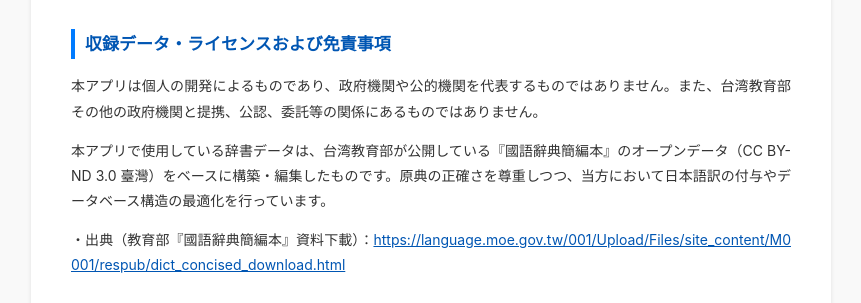
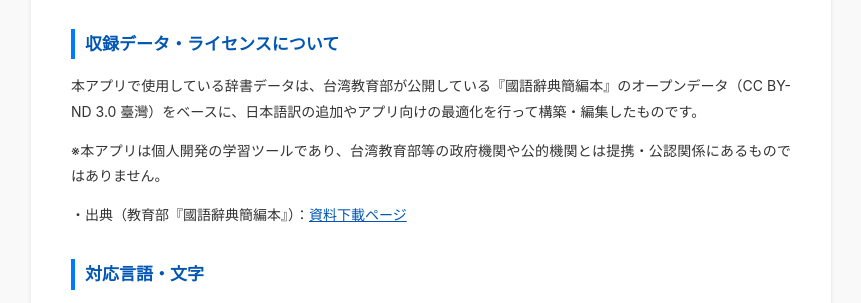
Before and after one commit to twjp-official/twjp-official.github.io, a plain HTML site: page index.html in a window 1280 px wide. Shown: the part 1440-1743 px from the top of the page, without its empty margins (209-1070 px from the left). Drawn offline with Linux system fonts and the light colour scheme.

Commit message:
Update index.html

```diff
--- a/index.html
+++ b/index.html
@@ -185,10 +185,10 @@
             </ul>
         </div>
 
-        <h2>収録データ・ライセンスおよび免責事項</h2>
-        <p>本アプリは個人の開発によるものであり、政府機関や公的機関を代表するものではありません。また、台湾教育部その他の政府機関と提携、公認、委託等の関係にあるものではありません。</p>
-        <p>本アプリで使用している辞書データは、台湾教育部が公開している『國語辭典簡編本』のオープンデータ（CC BY-ND 3.0 臺灣）をベースに構築・編集したものです。原典の正確さを尊重しつつ、当方において日本語訳の付与やデータベース構造の最適化を行っています。</p>
-        <p>・出典（教育部『國語辭典簡編本』資料下載）：<a href="https://language.moe.gov.tw/001/Upload/Files/site_content/M0001/respub/dict_concised_download.html" target="_blank" rel="noopener noreferrer">https://language.moe.gov.tw/001/Upload/Files/site_content/M0001/respub/dict_concised_download.html</a></p>
+        <h2>収録データ・ライセンスについて</h2>
+        <p>本アプリで使用している辞書データは、台湾教育部が公開している『國語辭典簡編本』のオープンデータ（CC BY-ND 3.0 臺灣）をベースに、日本語訳の追加やアプリ向けの最適化を行って構築・編集したものです。</p>
+        <p>※本アプリは個人開発の学習ツールであり、台湾教育部等の政府機関や公的機関とは提携・公認関係にあるものではありません。</p>
+        <p>・出典（教育部『國語辭典簡編本』）：<a href="https://language.moe.gov.tw/001/Upload/Files/site_content/M0001/respub/dict_concised_download.html" target="_blank" rel="noopener noreferrer">資料下載ページ</a></p>
 
         <h2>対応言語・文字</h2>
         <ul class="item-list">
```
